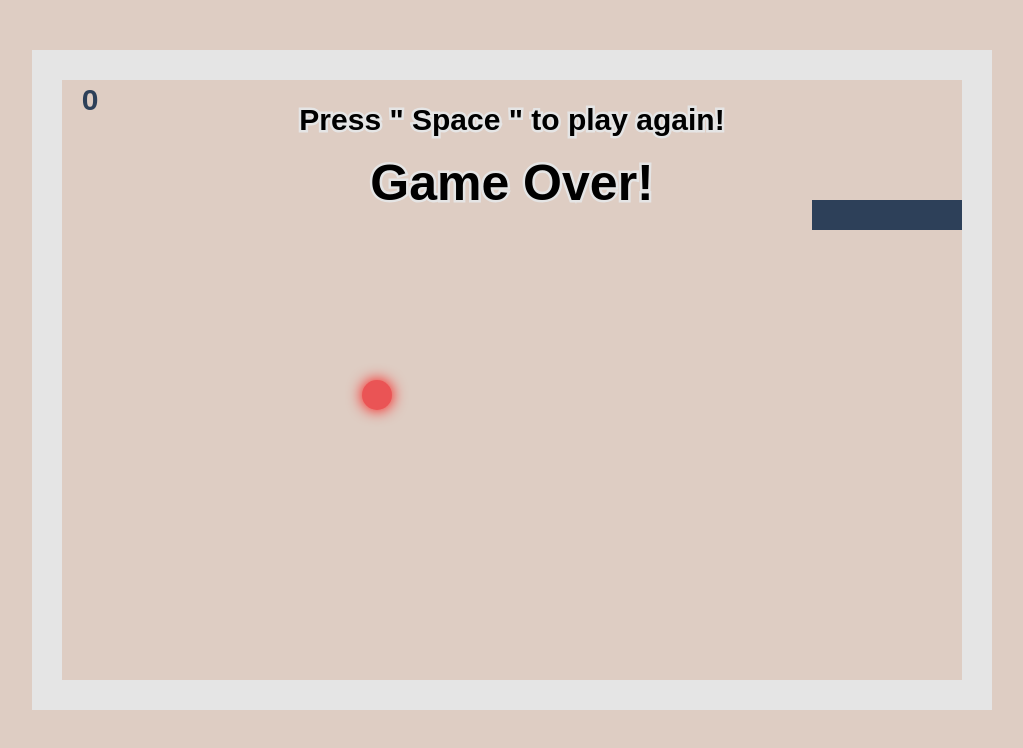
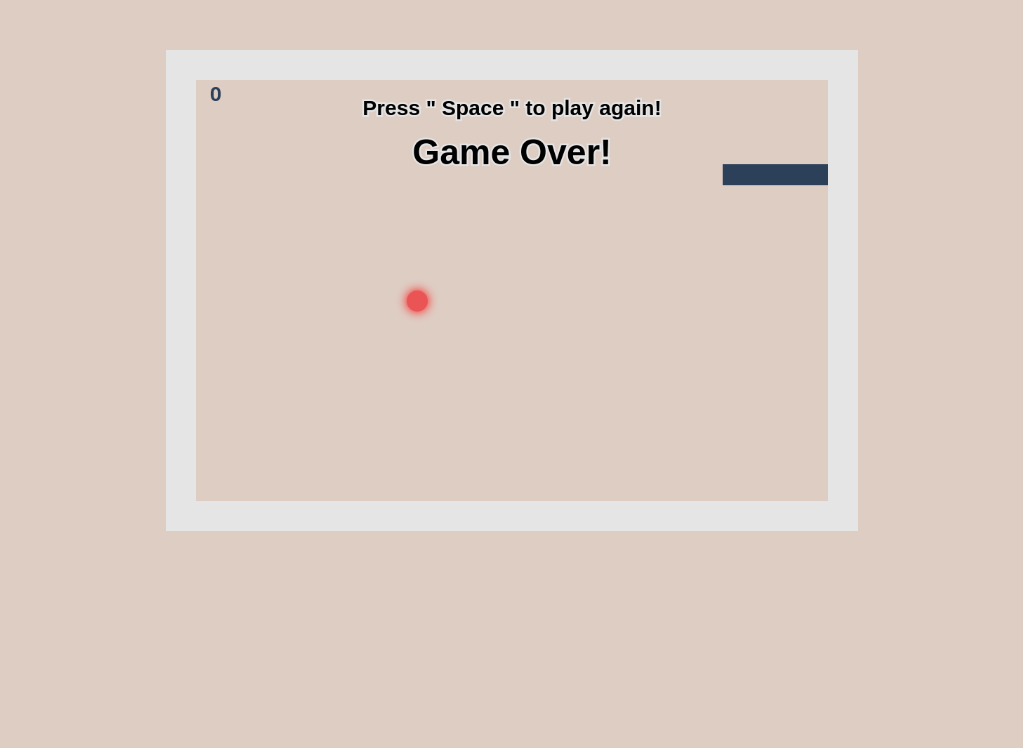
Before and after one commit to RoXxIV/Snakee, a plain HTML site: page index.html in a window 1280 px wide. Shown: the whole page, without its empty margins (128-1151 px from the left). Drawn offline with Linux system fonts and the light colour scheme.

Commit message:
modif taille du canvas

```diff
--- a/index.html
+++ b/index.html
@@ -7,6 +7,10 @@
     <style>
         body{
             background-color: #decdc3;
+
+        }
+        canvas{
+            width: 50%;
         }
     </style>
 </head>
```
